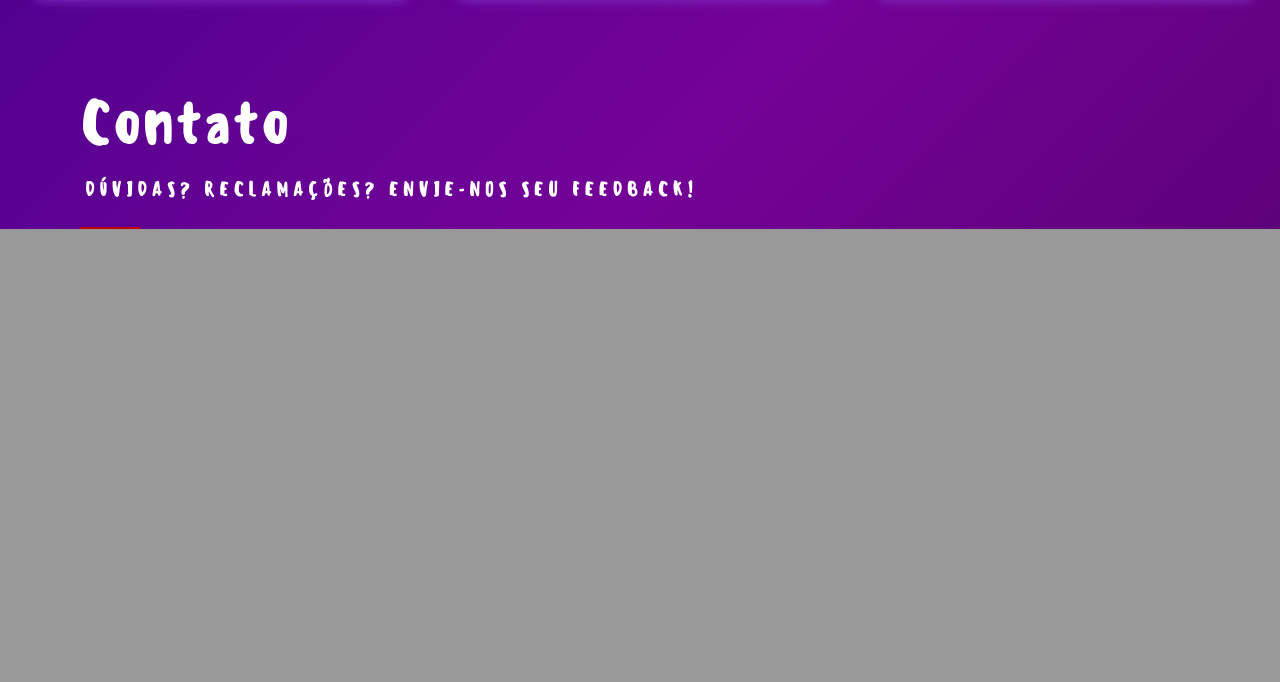
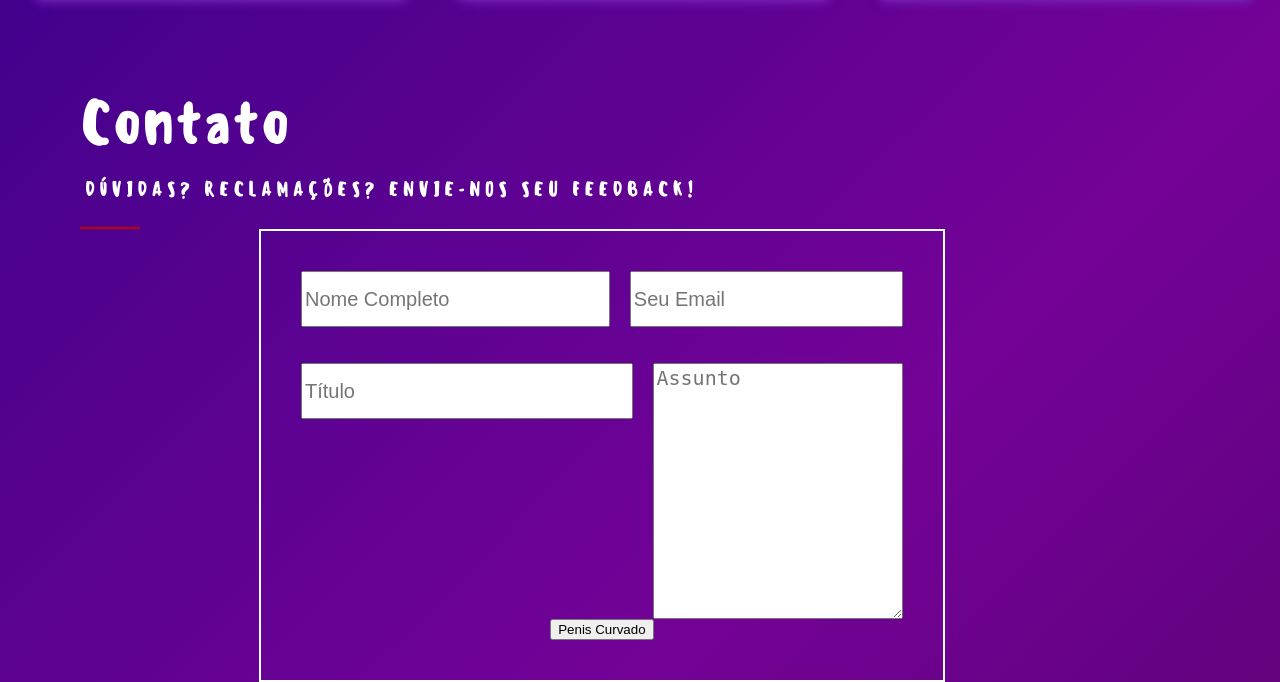
Before and after one commit to Eduardo5538/UCEAE, a PHP site: page /sobreNos.php in a window 1280 px wide. Shown: the part 2400-3082 px from the top of the page. Before the commit the page ends 2629 px from the top, so only its background shows below. Run offline with PHP 8.4, Linux system fonts and the light colour scheme.

Commit message:
criando form de contato

```diff
--- a/css/sobreNos.css
+++ b/css/sobreNos.css
@@ -323,3 +323,47 @@ h1 {
     color: white;
     padding-bottom: 10px;
   }
+
+  /* Form Contato */
+
+  .div-formContato{
+  }
+
+  .div-linhaForm{
+    display: flex;
+    flex-wrap: nowrap;
+  }
+  .linha1{
+    gap: 20px;
+  }
+  .linha2{
+    gap: 10px;
+  }
+
+  #frm_formContato{
+    padding: 40px;
+    margin: 0 auto;
+    border: 2px solid white;
+    width: 50%;
+  }
+
+  #txt_nomeContato{
+    width: 400px;
+    height: 50px;
+    font-size: 20px;
+  }
+  #txt_emailContato{
+    width: 300px;
+    height: 50px;
+    font-size: 20px;
+  }
+  #txt_titulo{
+    width: 400px;
+    height: 50px;
+    font-size: 20px;
+  }
+  #txt_assuntoContato{
+    width: 300px;
+    height: 250px;
+    font-size: 20px;
+  }
--- a/sobreNos.php
+++ b/sobreNos.php
@@ -132,8 +132,17 @@
         </h1>
     </div>
     <div class="div-formContato">
-        <form action="" method="post" id="frm_formContato" class="form-contato">
-
+        <form action="" method="post" id="frm_formContato" class="form-contato" class="formContato">
+            <div class="div-linhaForm linha1">
+                <input type="text" name="nomeContato" id="txt_nomeContato" placeholder="Nome Completo">
+                <input type="email" name="emailContato" id="txt_emailContato" placeholder="Seu Email">
+            </div>
+            <br><br>
+            <div class="div-linhaForm linha2">
+                <input type="text" name="tituloContato" id="txt_titulo" placeholder="Título"><br>
+                <textarea name="" id="txt_assuntoContato" class="assuntoContato" placeholder="Assunto"></textarea>
+            </div>
+            <input type="button" value="Penis Curvado">
         </form>
     </div>
 </body>
```
